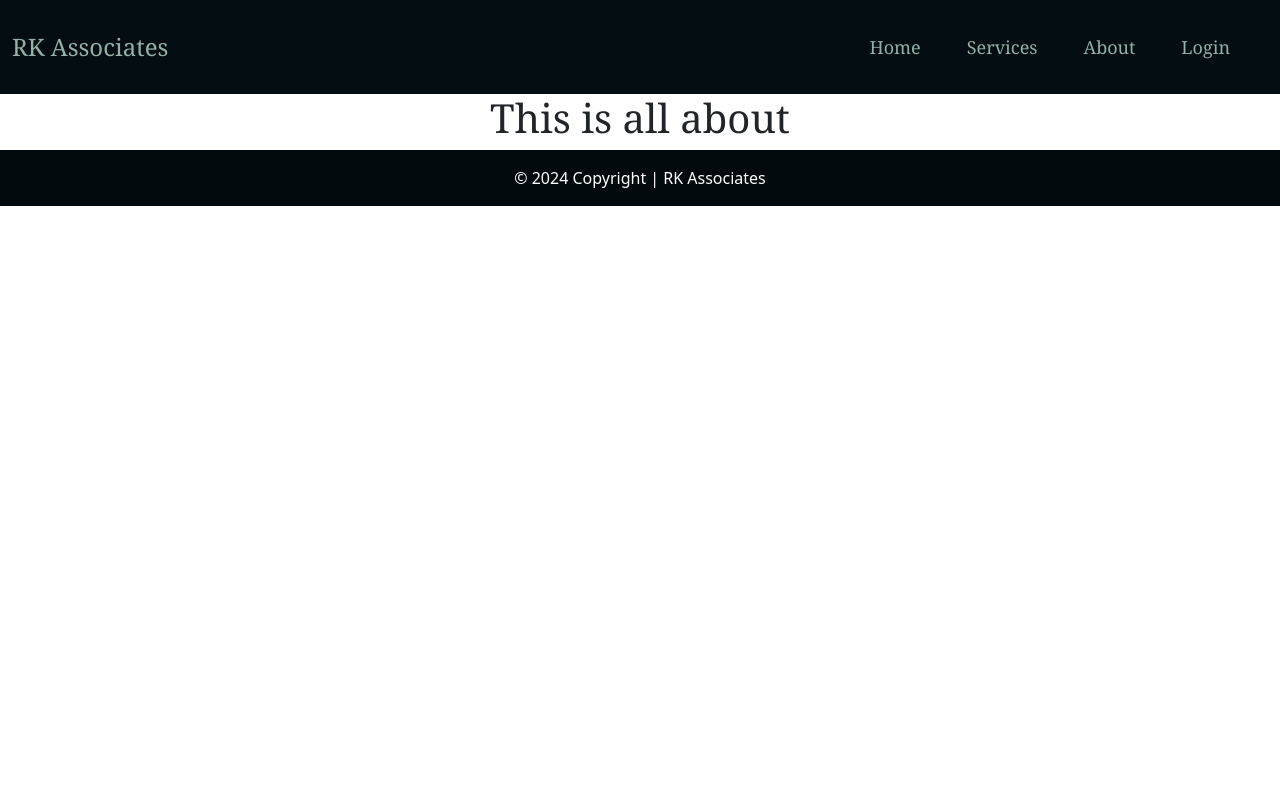
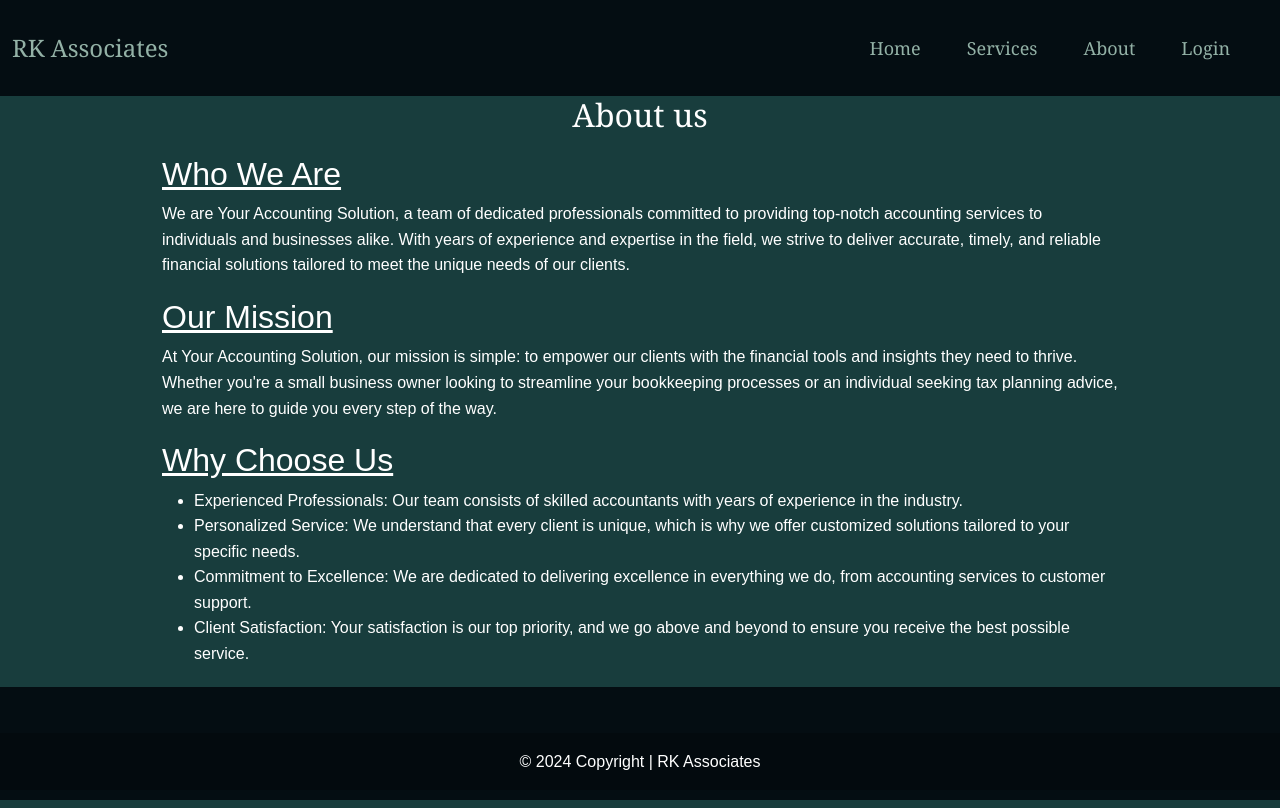
Before and after one commit to vaibhavpandeygit/RK-CMS, a React (Create React App) app in the folder client/: page /aboutus in a window 1280 px wide. Built offline with nearby package versions, Linux system fonts and the light colour scheme.

Commit message:
made about us

```diff
--- a/client/src/Pages/AboutUs.js
+++ b/client/src/Pages/AboutUs.js
@@ -1,9 +1,34 @@
 import React from 'react'
-
+import './CSSPage/AboutUs.css'
 const AboutUs = () => {
   return (
     <div>
-      <h1>This is all about</h1>
+
+        <h2 id='AboutUs'>About us</h2>
+
+      <div className='container'>
+      <section id='a1'>
+        <h2><u>Who We Are</u></h2>
+        <p>We are Your Accounting Solution, a team of dedicated professionals committed to providing top-notch accounting services to individuals and businesses alike. With years of experience and expertise in the field, we strive to deliver accurate, timely, and reliable financial solutions tailored to meet the unique needs of our clients.</p>
+      </section>
+      <section id='a2'>
+        <h2><u>Our Mission</u></h2>
+        <p>At Your Accounting Solution, our mission is simple: to empower our clients with the financial tools and insights they need to thrive. Whether you're a small business owner looking to streamline your bookkeeping processes or an individual seeking tax planning advice, we are here to guide you every step of the way.</p>
+      </section>
+      <section id='a3'>
+        <h2><u>Why Choose Us</u></h2>
+        <ul>
+                <li>Experienced Professionals: Our team consists of skilled accountants with years of experience in the industry.</li>
+                <li>Personalized Service: We understand that every client is unique, which is why we offer customized solutions tailored to your specific needs.</li>
+                <li>Commitment to Excellence: We are dedicated to delivering excellence in everything we do, from accounting services to customer support.</li>
+                <li>Client Satisfaction: Your satisfaction is our top priority, and we go above and beyond to ensure you receive the best possible service.</li>
+        </ul>
+      </section>
+
+      </div>
+      <footer>
+        <p></p>
+      </footer>
     </div>
   )
 }
--- /dev/null
+++ b/client/src/Pages/CSSPage/AboutUs.css
@@ -0,0 +1,50 @@
+* {
+    margin:0;
+    padding:0;
+    box-sizing: border-box;
+}
+
+
+body {
+    font-family: Arial, sans-serif;
+    line-height: 1.6;
+    background-color: rgb(24,61,61);
+    color: white;
+}
+
+.container {
+    max-width:980px;
+    margin: 20px auto;
+    padding: auto;
+}
+
+header {
+    background:rgb(4,13,18);
+    color: #fff;
+    padding: auto;
+}
+
+#AboutUs {
+    text-align: center;
+    font-family: Georgia;
+    margin-top: auto;
+    padding: auto ;
+}
+
+
+
+section {
+    margin-bottom: 20px;
+}
+
+
+
+footer {
+    text-align: center;
+    background:rgb(4,13,18);
+    color: #fff;
+    padding: 10px 0;
+    position: relative;;
+    bottom: 0;
+    width: 100%;
+}
```
